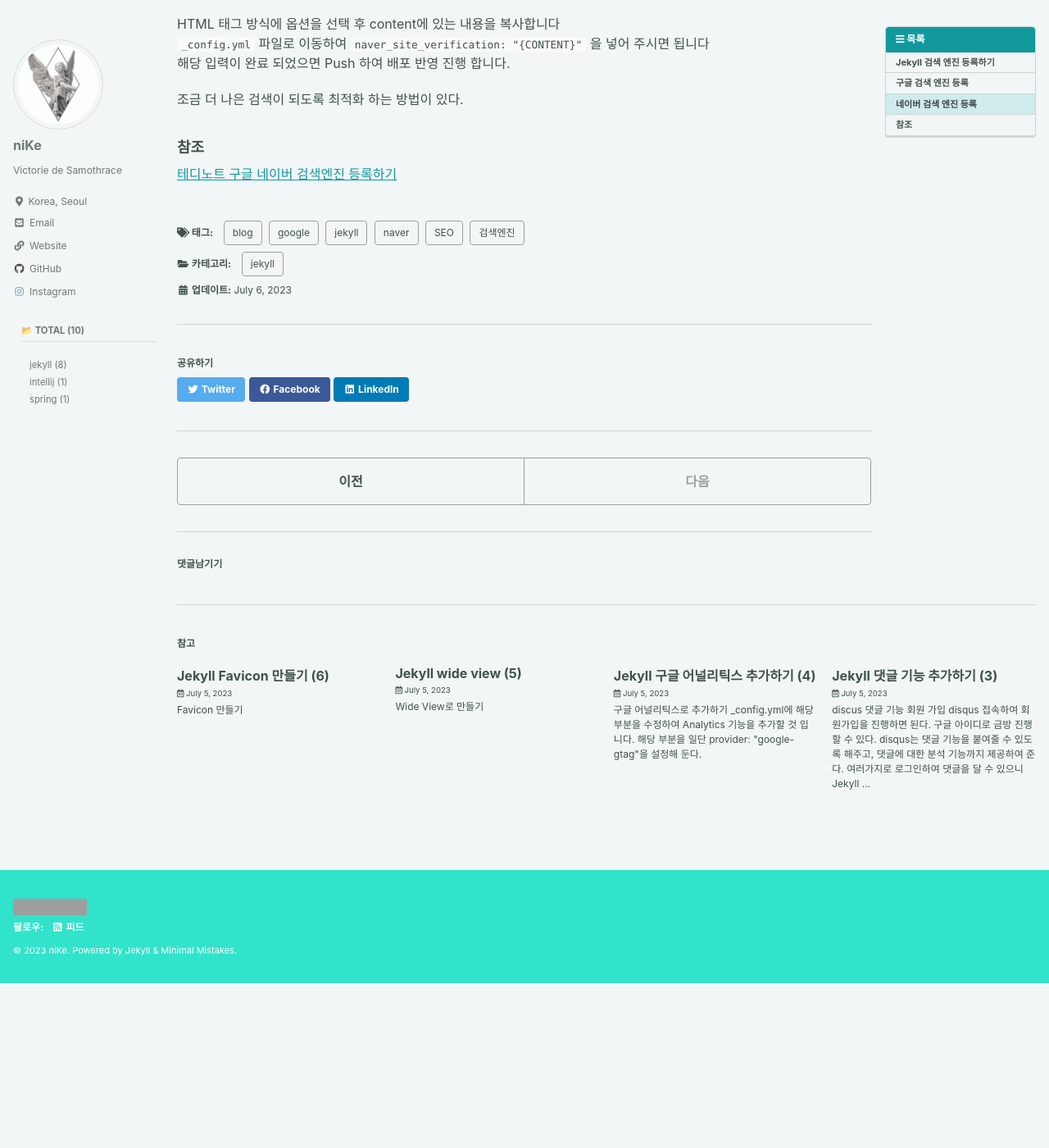
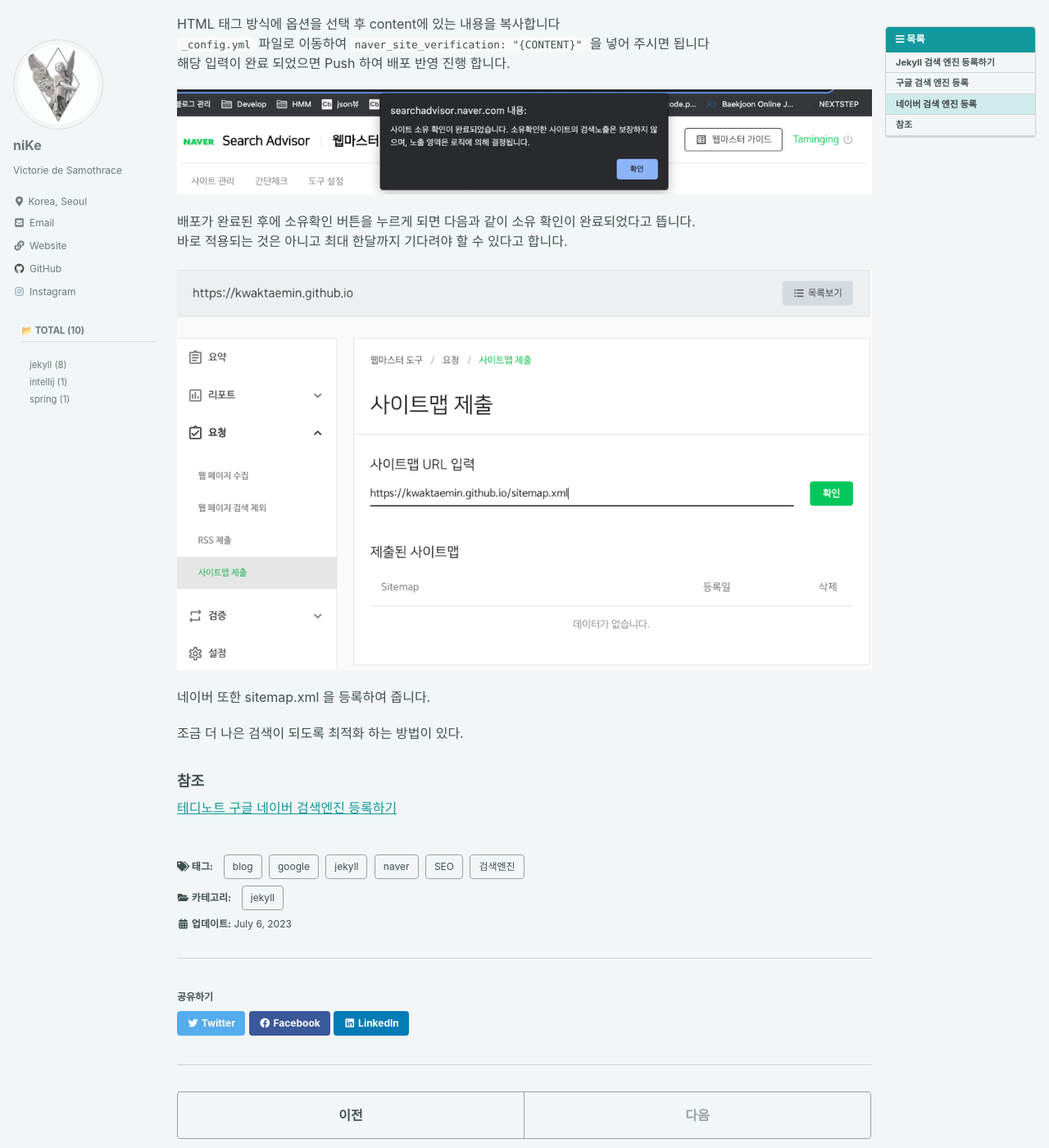
Before and after one commit to KwakTaeMin/KwakTaeMin.github.io, a Jekyll site: the page built from _posts/2023-07-06-Jekyll 검색엔진 SEO(7).md, in a window 1280 px wide and 1400 px high, scrolled down 4598 px. Shown: the whole window at 82% size. Built offline with Jekyll 4.4.1, drawn with Linux system fonts in a browser that asks for light colours; cached includes are drawn as plain includes; comment, search, counter and statistics services are not loaded; before the commit the page ends 5797 px from its top, so only the background shows below that; grey boxes are pictures that could not be loaded.

Commit message:
jekyll 검색엔진 추가 방법 업로드

```diff
--- a/_posts/2023-07-06-Jekyll 검색엔진 SEO(7).md
+++ b/_posts/2023-07-06-Jekyll 검색엔진 SEO(7).md
@@ -77,7 +77,14 @@ HTML 태그 방식에 옵션을 선택 후 content에 있는 내용을 복사합
 `_config.yml` 파일로 이동하여 `naver_site_verification: "{CONTENT}"` 을 넣어 주시면 됩니다 <br>
 해당 입력이 완료 되었으면 Push 하여 배포 반영 진행 합니다. <br>
 
+![img.png](/assets/images/2307/09-9.png)<br>
 
+배포가 완료된 후에 소유확인 버튼을 누르게 되면 다음과 같이 소유 확인이 완료되었다고 뜹니다. <br>
+바로 적용되는 것은 아니고 최대 한달까지 기다려야 할 수 있다고 합니다. <br>
+
+![img_1.png](/assets/images/2307/09-10.png)<br>
+
+네이버 또한 sitemap.xml 을 등록하여 줍니다.
 
 조금 더 나은 검색이 되도록 최적화 하는 방법이 있다. <br>
 
```
Also changed, not shown: assets/images/2307/09-10.png (added), assets/images/2307/09-9.png (added).
